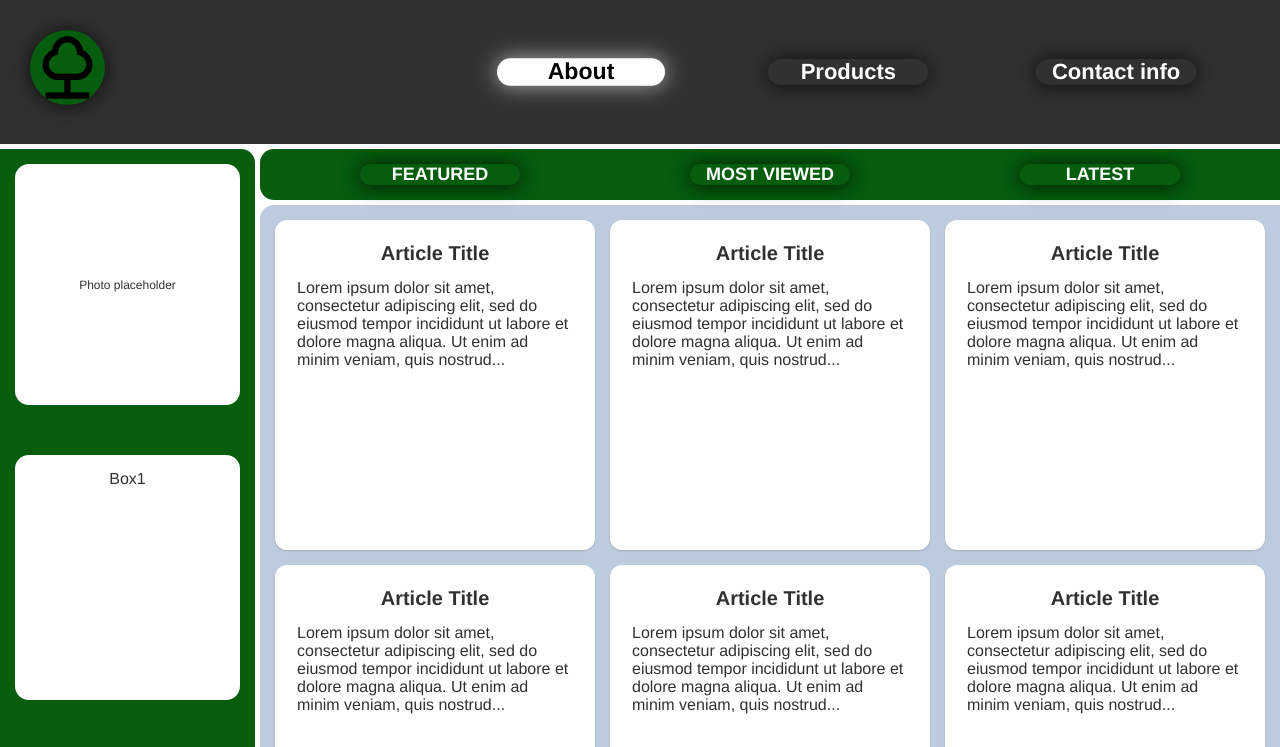
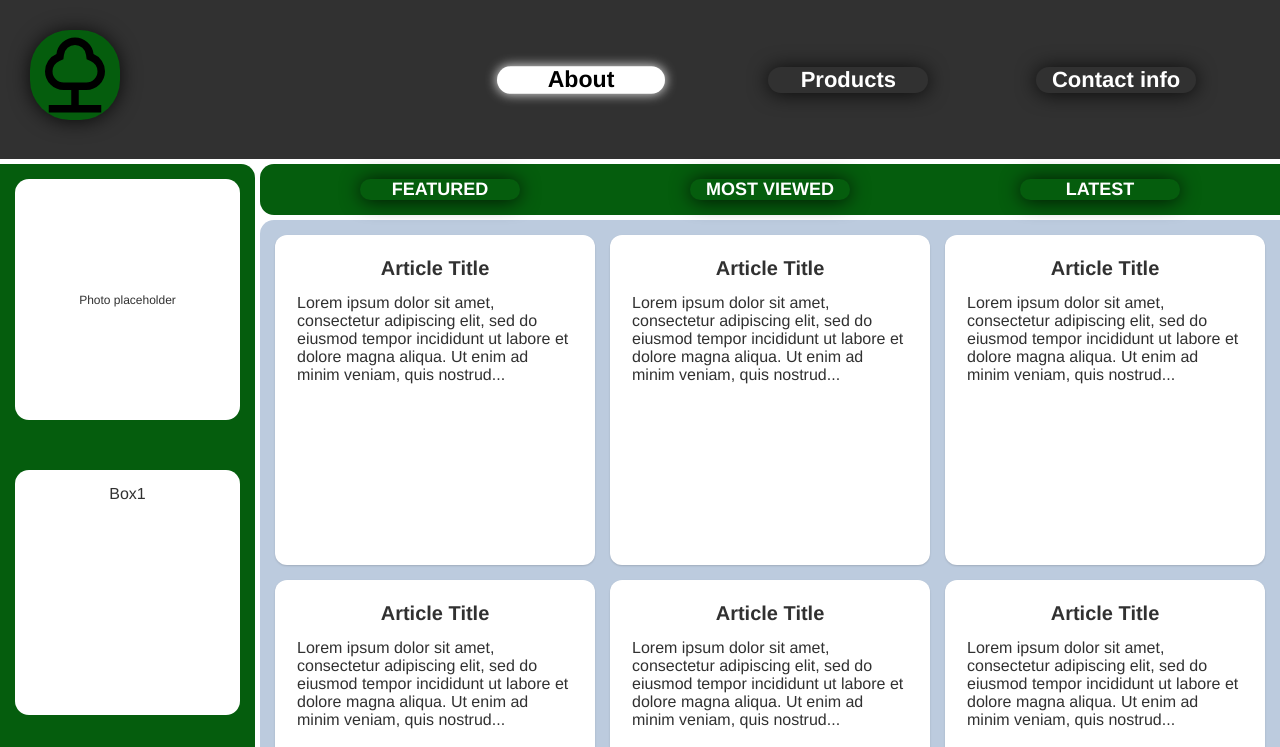
Before and after one commit to Nyle-Blake/Adim-Dashboard, a plain HTML site: page index.html in a window 1280 px wide. In both pictures the pointer is over the link "About". Shown: the top 747 px of the page. Drawn offline with Linux system fonts and the light colour scheme.

Commit message:
changes to box shadows

```diff
--- a/style.css
+++ b/style.css
@@ -25,7 +25,7 @@
 .nav a:hover,
 .header .header-links a:hover {
   transform: scale(1.05, 1.05);
-  box-shadow: 0px 0px 20px 1px rgb(255, 255, 255, 0.55);
+  box-shadow: 0px 0px 10px 1px rgb(255, 255, 255, 0.8);
 
   background-color: white;
   color: black;
@@ -64,7 +64,7 @@
 .header-logo img {
   background-color: var(--accent);
   border-radius: 40px;
-  width: 75px;
+  width: 90px;
   cursor: pointer;
 
   box-shadow: 0 1px 20px rgba(0,0,0,0.8);
@@ -75,7 +75,7 @@
 
 .header-logo img:hover {
   transform: scale(1.1, 1.1);
-  box-shadow: 0px 0px 35px 1px rgba(0,0,0,1);
+  box-shadow: 0px 0px 35px 1px rgba(0,0,0,0.5);
 }
 
 .header-links {
@@ -156,6 +156,7 @@
   color: var(--primary);
   text-align: left;
   border-radius: 12px;
+  cursor: pointer;
 
   box-shadow: 0 1px 2px rgba(0,0,0,0.15);
   transition: all 0.3s ease-in-out;
```
